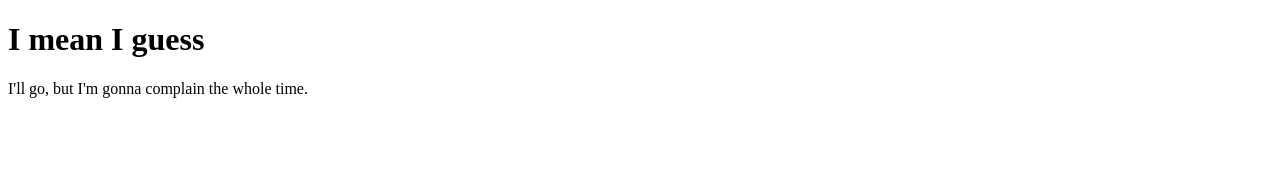
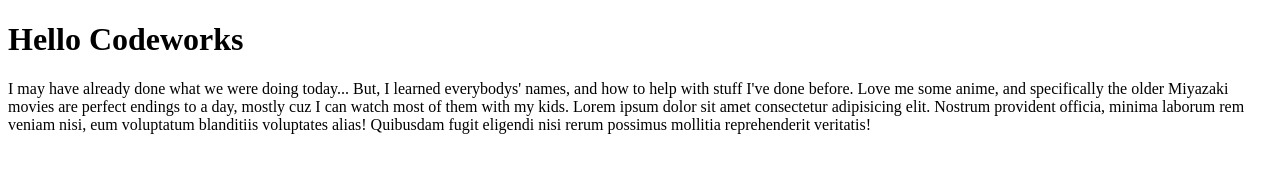
Before and after one commit to samuelkime/day-1-fullstack, a plain HTML site: page index.html in a window 1280 px wide. Drawn offline with Linux system fonts and the light colour scheme.

Commit message:
Added some shtuff

```diff
--- a/index.html
+++ b/index.html
@@ -7,7 +7,13 @@
     <title>Document</title>
 </head>
 <body>
-    <h1>I mean I guess</h1>
-    <p>I'll go, but I'm gonna complain the whole time.</p>
+    <h1>Hello Codeworks</h1>
+    <p>
+       I may have already done what we were doing today... But, I learned everybodys' names, and how to help with stuff I've done before.
+       Love me some anime, and specifically the older Miyazaki movies are perfect endings to a day, mostly cuz I can watch most of them
+       with my kids.
+       Lorem ipsum dolor sit amet consectetur adipisicing elit. Nostrum provident officia, minima laborum rem veniam nisi, eum voluptatum
+       blanditiis voluptates alias! Quibusdam fugit eligendi nisi rerum possimus mollitia reprehenderit veritatis!
+    </p>
 </body>
 </html>
```
